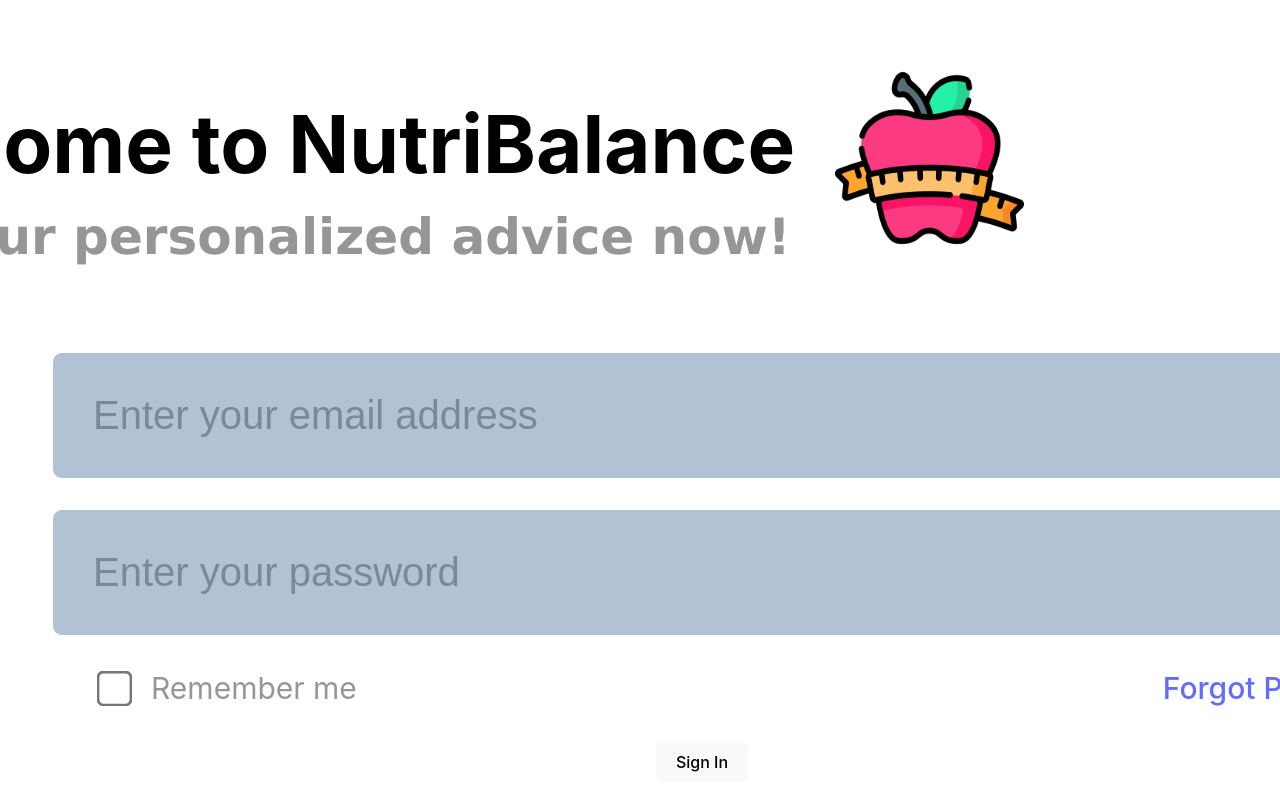
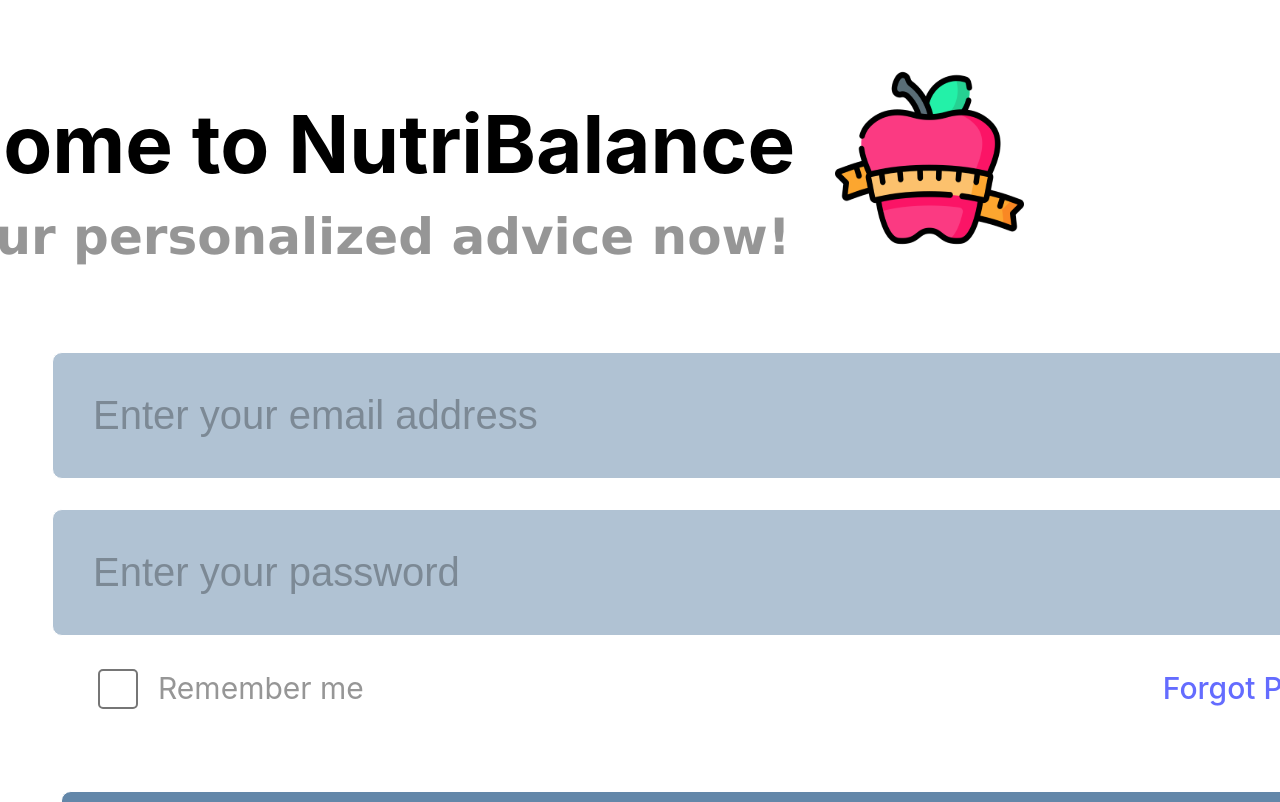
Before and after one commit to StellaWang77/NutriBalance-Web-, a React (Vite) app: page / in a window 1280 px wide. Shown: the top 802 px of the page. Built offline with nearby package versions, Linux system fonts and the light colour scheme.

Commit message:
Login page update

```diff
--- a/src/Login.css
+++ b/src/Login.css
@@ -82,8 +82,27 @@
 }
 
 .checkbox{
+    width:20px;
+    height:20px;
+    background-color: #D9D9D9;
+    border:2px solid rgb(255, 255, 255);
     margin-right: 30px;
-    transform: scale(2.75);
+    transform: scale(2);
+    border-radius: 5px;
     cursor: pointer;
-    accent-color: rgba(238, 13, 13, 0.603);
 }
+
+
+.forgot-password{
+    cursor: pointer;
+}
+.submit-button{
+    width:105%;
+    padding:20px;
+    border: 1px solid hsl(0, 0%, 100%);
+    border-radius: 10px;
+    font-size: 40px;
+    background-color: #6387A9;
+    transform: translateX(3%);
+    margin-top: 50px;
+}
--- a/src/Login.jsx
+++ b/src/Login.jsx
@@ -34,7 +34,7 @@ function Login(){
 
                         <span className='checkboxcontext'>Remember me</span>
                     </label>
-                    <a className='forgot password'>Forgot Password</a>
+                    <a className='forgot-password'>Forgot Password</a>
                 </div>
 
                 <button type='submit' className='submit-button'>Sign In</button>
```
